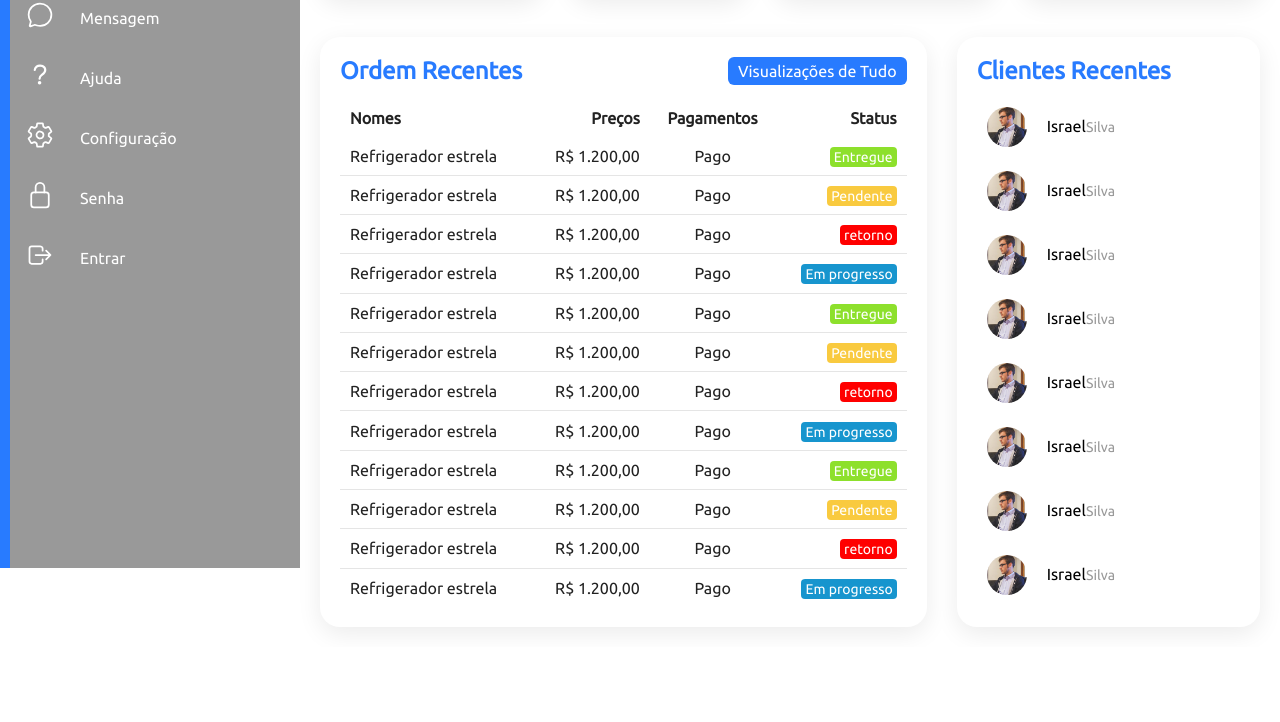
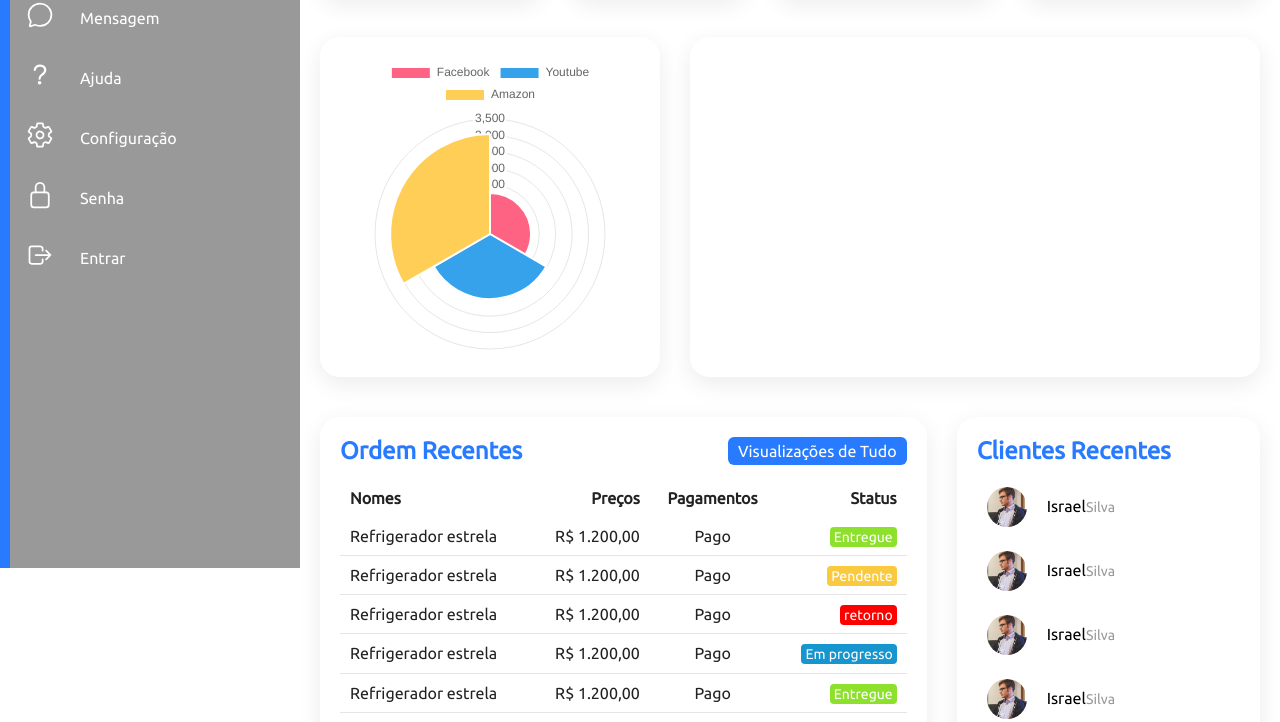
Before and after one commit to israel206/DashBoard, a plain HTML site: page index.html in a window 1280 px wide. Shown: the part 232-954 px from the top of the page. Before the commit the page ends 879 px from the top, so only its background shows below. Drawn offline with nearby package versions, Linux system fonts and the light colour scheme.

Commit message:
criando charts

```diff
--- /dev/null
+++ b/charts.js
@@ -0,0 +1,49 @@
+var ctx = document.getElementById('myChart').getContext('2d');
+var earning = document.getElementById('myChart').getContext('2d');
+
+var myChart = new Chart(ctx, {
+  type: 'polarArea',
+  data: {
+    labels: ['Facebook', 'Youtube', 'Amazon'],
+    datasets: [{
+      label: 'Traffic Source',
+      data: [1250, 1980, 3040],
+      backgroundColor: [
+        'rgba(255, 99, 132, 1)',
+        'rgba(54, 162, 235, 1)',
+        'rgba(255, 206, 86, 1)'
+      ],
+    }]
+  },
+  options: {
+    responsive: true,
+  }
+});
+
+var myChart = new Chart(earning, {
+  type: 'bar',
+  data: {
+    labels: ['Janeiro', 'Fevereiro', 'Março', 'Abril', 'Maio', 'Junho','Julho', 'Agosto', 'Setembro', 'Outubro', 'Novembro', 'Dezembro'],
+    datasets: [{
+      label: 'Earning',
+      data: [4534, 1923, 3123, 5453, 2333, 3546, 3247, 4356, 3215, 5467, 3240, 7685],
+      backgroundColor: [
+        'rgba(255, 99, 132, 1)',
+        'rgba(54, 162, 235, 1)',
+        'rgba(255, 206, 86, 1)',
+        'rgba(75, 192, 192, 1)',
+        'rgba(153, 102, 255, 1)',
+        'rgba(255, 159, 64, 1)',
+        'rgba(255, 99, 132, 1)',
+        'rgba(54, 162, 235, 1)',
+        'rgba(255, 206, 86, 1)',
+        'rgba(75, 192, 192, 1)',
+        'rgba(153, 102, 255, 1)',
+        'rgba(255, 159, 64, 1)'
+      ],
+    }]
+  },
+  options: {
+    responsive: true,
+  }
+});
--- a/index.html
+++ b/index.html
@@ -15,16 +15,16 @@
       <ul>
 
         <li>
-          <a href="">
+          <a href="#">
             <span class="icon"><ion-icon name="logo-apple"></ion-icon></span>
-            <span class="title">Marca</span>
+            <span class="title" style="font-size: 1.5em;font-weight: 500;">Marca</span>
           </a>
         </li>
 
         <li>
           <a href="">
             <span class="icon"><ion-icon name="home-outline"></ion-icon></span>
-            <span class="title">Painel de controle</span>
+            <span class="title">DashBoard</span>
           </a>
         </li>
 
@@ -142,6 +142,16 @@
           </div>
         </div>
       </div><!--fim cards-->
+
+      <!-- Add Charts -->
+      <div class="graphBox">
+        <div class="box">
+          <canvas id="myChart"></canvas>
+        </div>
+        <div class="box">
+          <canvas id="earning"></canvas>
+        </div>
+      </div>
 
       <!--list de detalhes na ordem-->
       <div class="details">
@@ -287,8 +297,12 @@
   <script type="module" src="https://unpkg.com/ionicons@5.5.2/dist/ionicons/ionicons.esm.js"></script>
   <script nomodule src="https://unpkg.com/ionicons@5.5.2/dist/ionicons/ionicons.js"></script>
 
+  <!-- charts.js -->
+  <script src="https://cdn.jsdelivr.net/npm/chart.js@3.6.0/dist/chart.min.js"></script>
+
   <!-- script da pagina -->
   <script src="script.js"></script>
+  <script src="charts.js"></script>
 
 </body>
 
--- a/styles.css
+++ b/styles.css
@@ -233,6 +233,24 @@ body{
 .cardBox .card:hover .iconBx{
   color: var(--white);
 }
+/* Charts */
+.graphBox{
+  position: relative;
+  width: 100%;
+  padding: 20px;
+  display: grid;
+  grid-template-columns: 1fr 2fr;
+  grid-gap: 30px;
+  min-height: 200px;
+}
+.graphBox .box{
+  position: relative;
+  background:#fff;
+  padding: 20px;
+  width: 100%;
+  box-shadow: 0 7px 25px rgba(0, 0, 0, 0.08);
+  border-radius: 20px;
+}
 .details{
   position: relative;
   width: 100%;
@@ -376,6 +394,10 @@ body{
 }
 /* tornando responsivo*/
 @media(max-width: 991px){
+  .graphBox{
+    grid-template-columns: 1fr;
+    height: auto;
+  }
   .navigation{
     left: -300px;
   }
```
Also changed, not shown: 1 other file.
